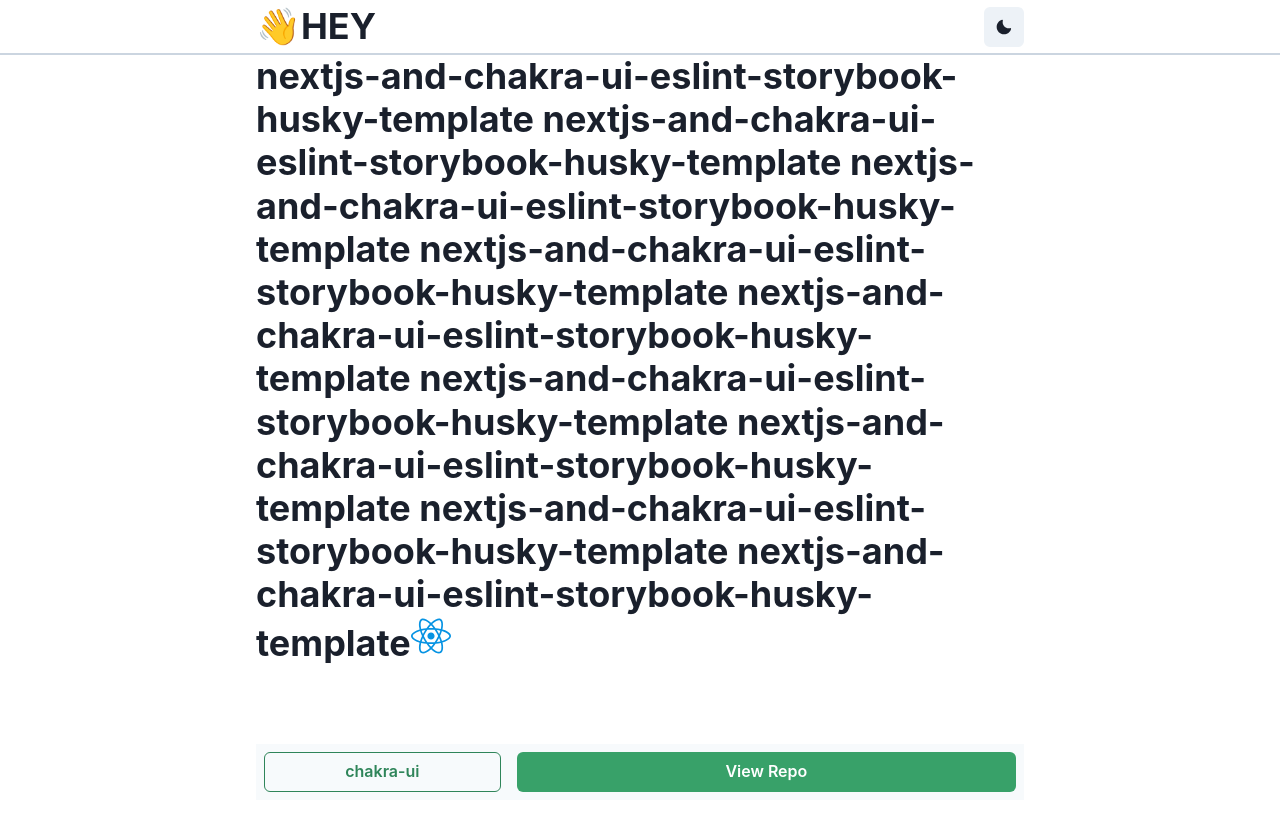
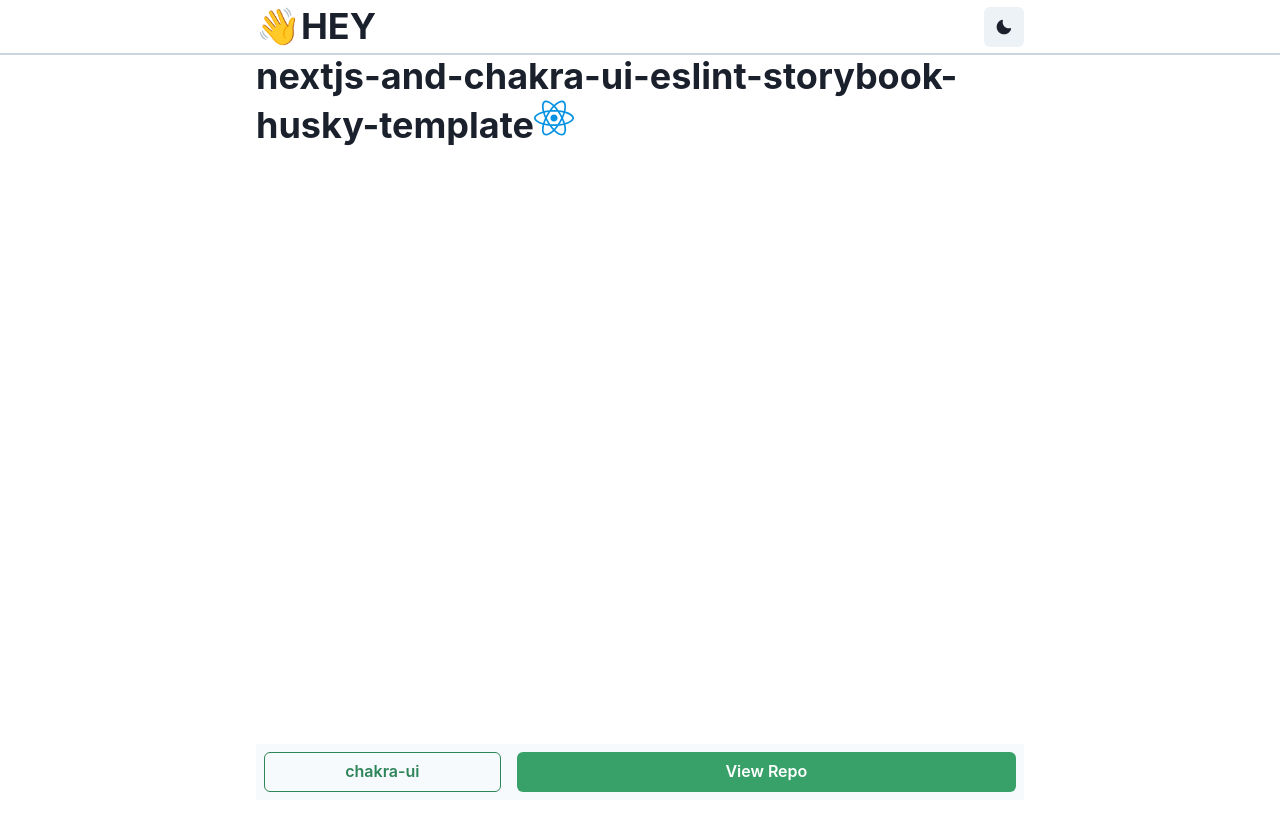
Before and after one commit to mochi-sann/nextjs-and-chakra-ui-eslint-storybook-husky-template, a Next.js app: page / in a window 1280 px wide. Shown: the top 830 px of the page. After the commit the page ends 800 px from the top, so only its background shows below. Built offline with nearby package versions, Linux system fonts and the light colour scheme.

Commit message:
huskyの設定を修正2

```diff
--- a/package.json
+++ b/package.json
@@ -24,14 +24,14 @@
     }
   },
   "push-hook": {
-    "./**/*.@(ts|tsx)": [
+    "./**/*.@(js,jsx,ts,tsx)": [
       "yarn fix",
       "type-check",
       "git add ."
     ]
   },
   "lint-staged": {
-    "./**/*.@(ts|tsx)": [
+    "./**/*.@(js,jsx,ts,tsx)": [
       "yarn fix",
       "git add ."
     ]
--- a/src/pages/index.tsx
+++ b/src/pages/index.tsx
@@ -18,14 +18,7 @@
 
     <Heading>
       nextjs-and-chakra-ui-eslint-storybook-husky-template
-      nextjs-and-chakra-ui-eslint-storybook-husky-template
-      nextjs-and-chakra-ui-eslint-storybook-husky-template
-      nextjs-and-chakra-ui-eslint-storybook-husky-template
-      nextjs-and-chakra-ui-eslint-storybook-husky-template
-      nextjs-and-chakra-ui-eslint-storybook-husky-template
-      nextjs-and-chakra-ui-eslint-storybook-husky-template
-      nextjs-and-chakra-ui-eslint-storybook-husky-template
-      nextjs-and-chakra-ui-eslint-storybook-husky-template
+
       <Icon as={FaReact} w={10} h={10} color="#0693E3" />
     </Heading>
 
```
